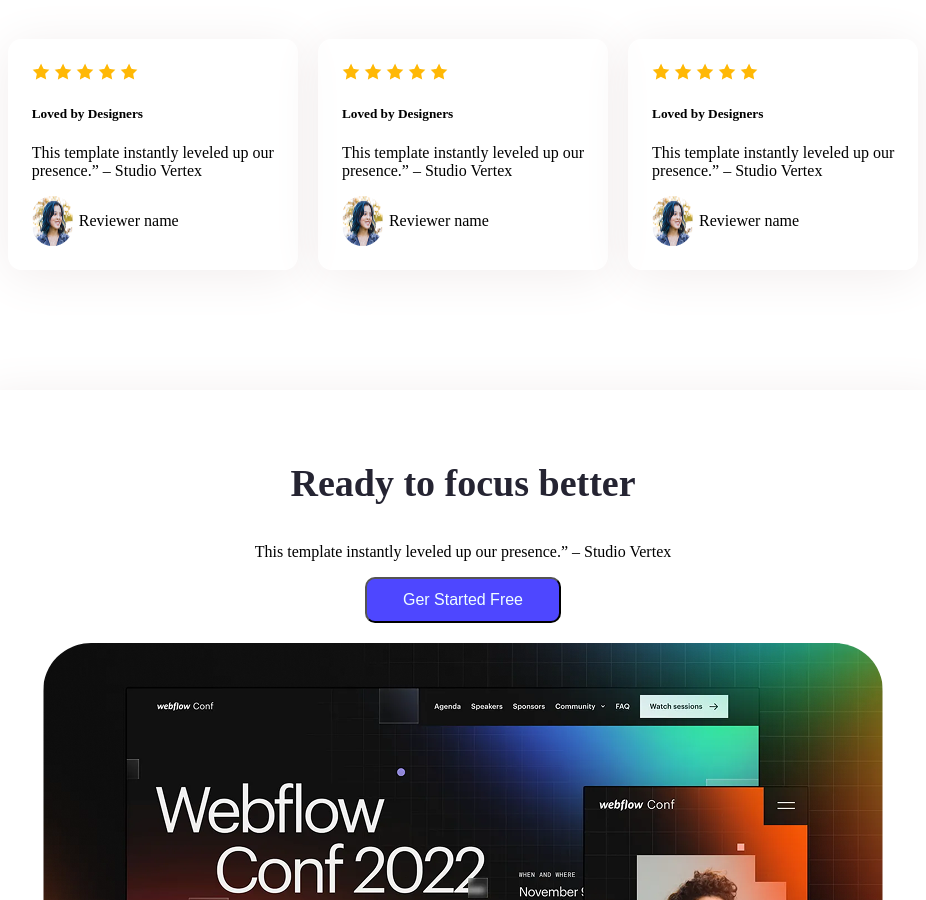
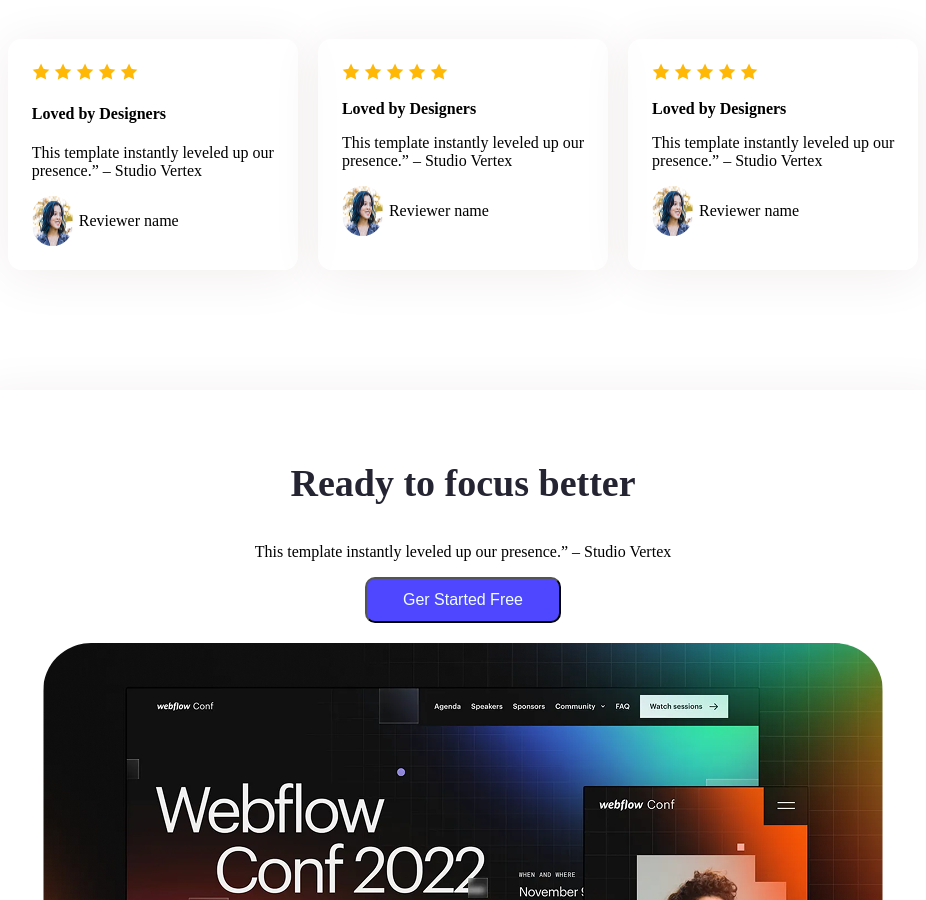
Before and after one commit to RUHUL-AMIN1987/my-first-assigment, a plain HTML site: page index.html in a window 1280 px wide. Shown: the part 1900-2800 px from the top of the page, without its empty margins (177-1103 px from the left). Drawn offline with Linux system fonts and the light colour scheme.

Commit message:
added this section

```diff
--- a/assignment.css
+++ b/assignment.css
@@ -244,3 +244,6 @@ nav li{
         display: flex;
         gap: 6px;
       }
+      .h3{
+        font-size: 16px;
+      }
--- a/index.html
+++ b/index.html
@@ -64,7 +64,7 @@
                 <div class="user-say">
                         <div class="assest">
                             <img src="Assets/icon-star.png" alt=""> <img src="Assets/icon-star.png" alt=""> <img src="Assets/icon-star.png" alt=""> <img src="Assets/icon-star.png" alt=""> <img src="Assets/icon-star.png" alt="">
-                            <h5>Loved by Designers</h5>
+                            <h4 class="h3">Loved by Designers</h3>
                                 <p>This template instantly leveled up our <br> presence.” – Studio Vertex</p>
                             <div class="flax">
                                 <img class="avatar" src="Assets/avatar.png" alt="">
@@ -73,7 +73,7 @@
                          </div>
                         <div class="assest">
                             <img src="Assets/icon-star.png" alt=""> <img src="Assets/icon-star.png" alt=""> <img src="Assets/icon-star.png" alt=""> <img src="Assets/icon-star.png" alt=""> <img src="Assets/icon-star.png" alt="">
-                            <h5>Loved by Designers</h5>
+                            <h3 class="h3">Loved by Designers</h3>
                             <p>This template instantly leveled up our <br> presence.” – Studio Vertex</p>
                              <div class="flax">
                                 <img class="avatar" src="Assets/avatar.png" alt="">
@@ -82,7 +82,7 @@
                         </div>
                         <div class="assest">
                             <img src="Assets/icon-star.png" alt=""> <img src="Assets/icon-star.png" alt=""> <img src="Assets/icon-star.png" alt=""> <img src="Assets/icon-star.png" alt=""> <img src="Assets/icon-star.png" alt="">
-                            <h5>Loved by Designers</h5>
+                            <h3 class="h3">Loved by Designers</h3>
                             <p>This template instantly leveled up our <br> presence.” – Studio Vertex</p>
                              <div class="flax">
                                 <img class="avatar" src="Assets/avatar.png" alt="">
```
